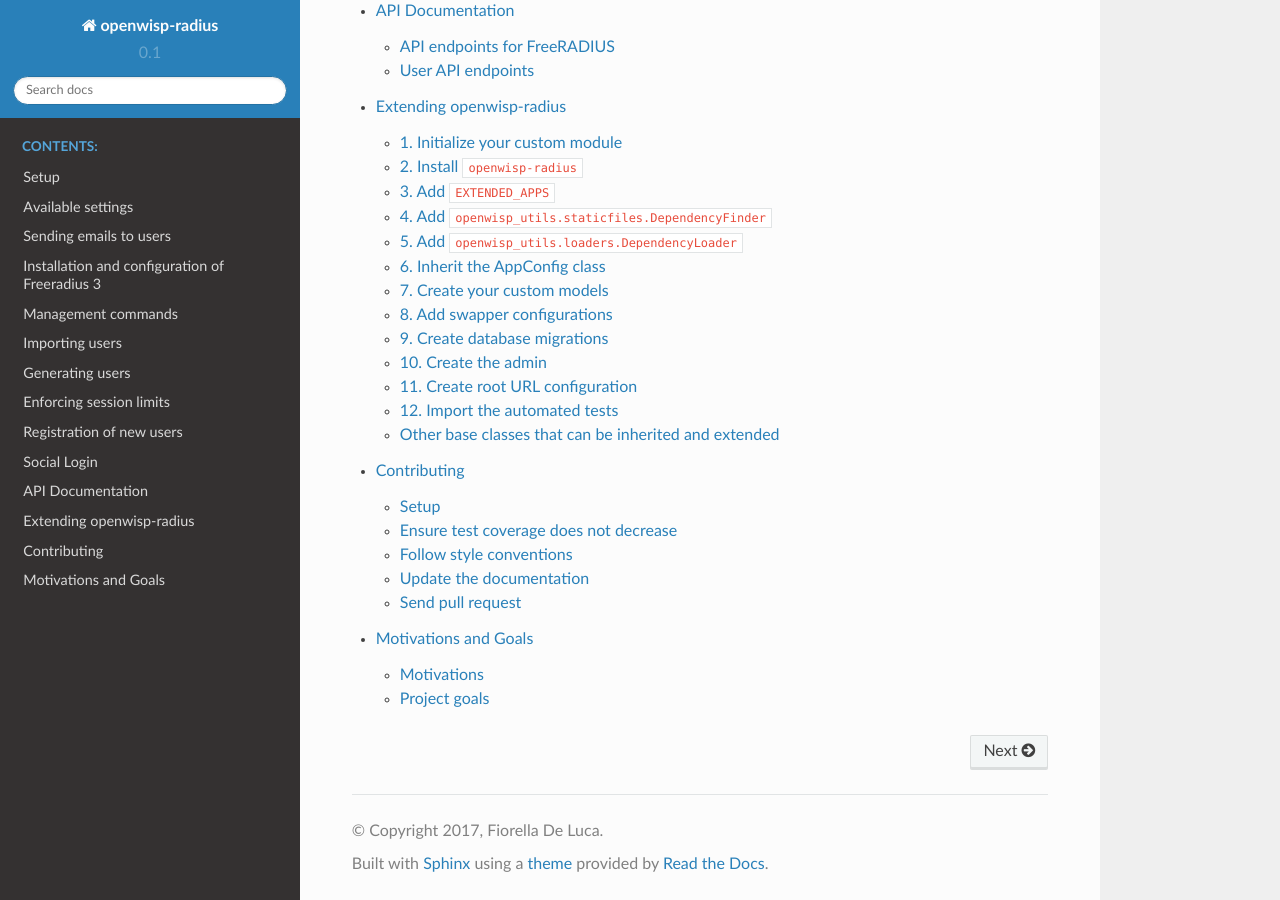
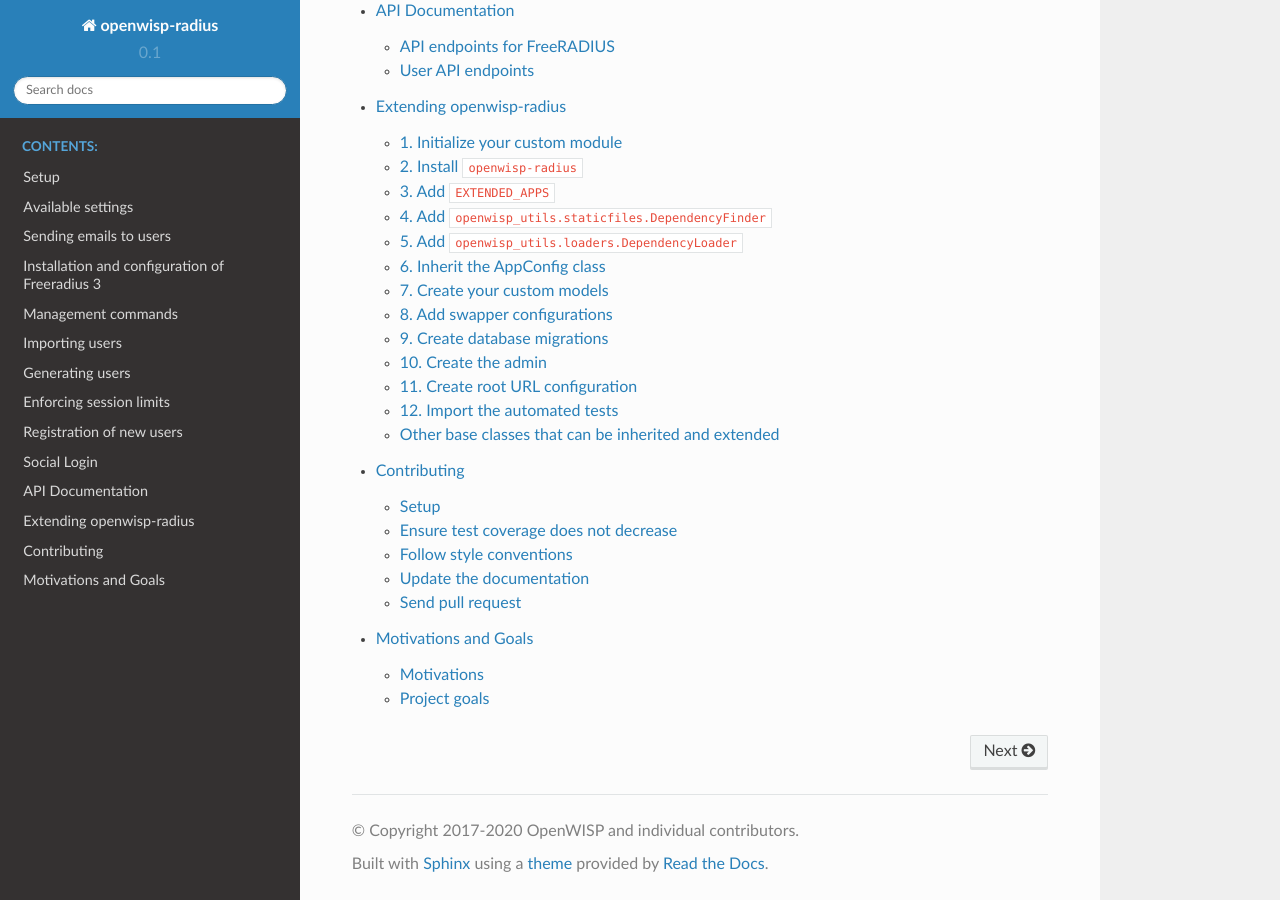
Before and after one commit to openwisp/openwisp-radius, a Sphinx documentation site: the page built from docs/source/index.rst, in a window 1280 px wide and 900 px high, scrolled down 2655 px. Built offline with Sphinx 7.4.7 and the Read the Docs theme 2.0.0, drawn with Linux system fonts in a browser that asks for light colours.

Commit message:
[chores] Updated setup.py and docs configuration

```diff
--- a/docs/source/conf.py
+++ b/docs/source/conf.py
@@ -50,8 +50,8 @@
 
 # General information about the project.
 project = 'openwisp-radius'
-copyright = '2017, Fiorella De Luca'
-author = 'Fiorella De Luca'
+copyright = '2017-2020 OpenWISP and individual contributors'
+author = 'OpenWISP contributors'
 
 # The version info for the project you're documenting, acts as replacement for
 # |version| and |release|, also used in various other places throughout the
--- a/setup.py
+++ b/setup.py
@@ -42,10 +42,10 @@
 setup(
     name='openwisp-radius',
     version=get_version(),
-    license='GNU GPL v3',
+    license='GPL3',
     author='Rohith Asrk',
     author_email='rohith.asrk@gmail.com',
-    description='OpenWISP 2 Radius',
+    description='OpenWISP Radius',
     long_description=open('README.rst').read(),
     url='http://openwisp.org',
     download_url='https://github.com/openwisp/openwisp-radius/releases',
```
